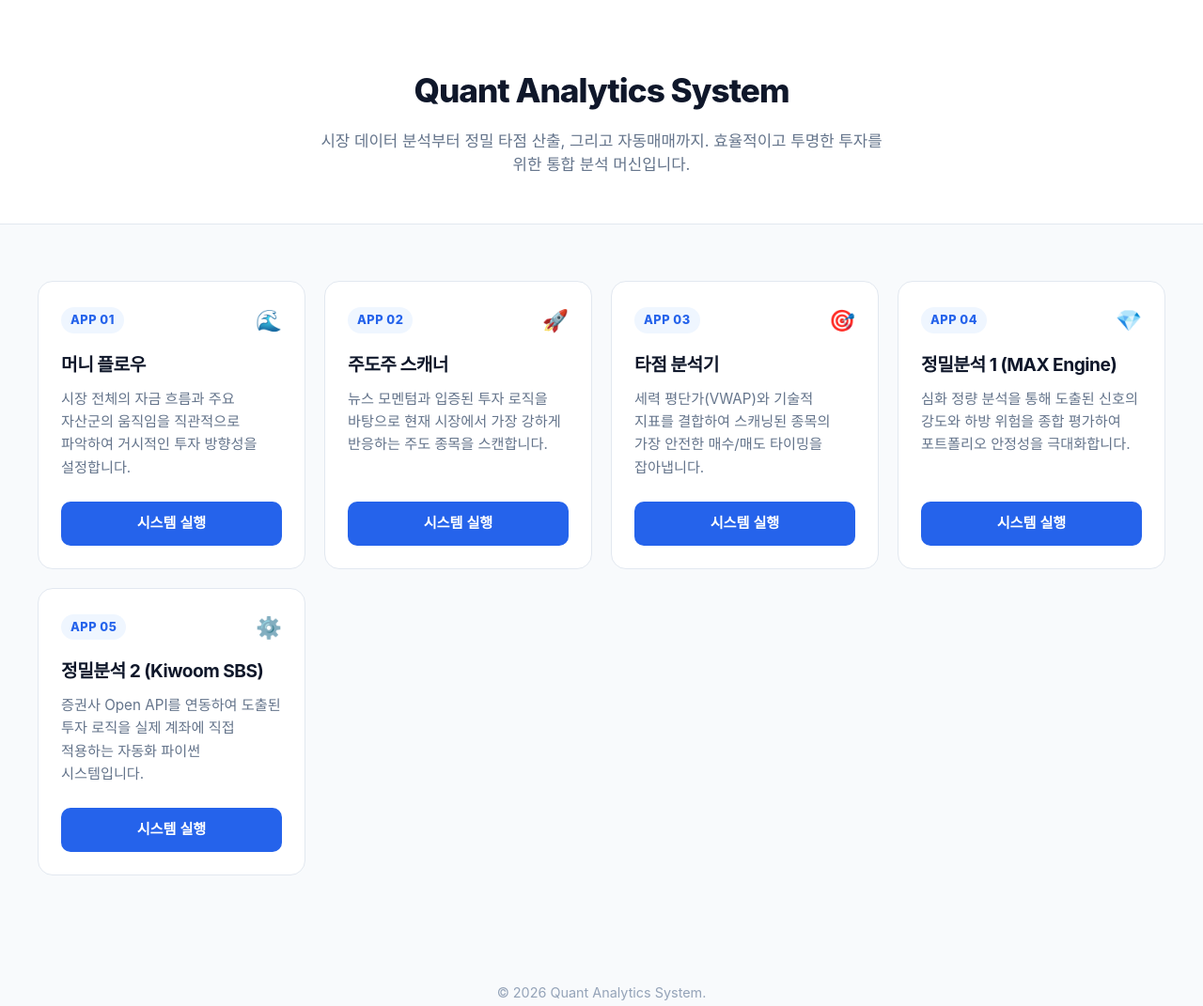
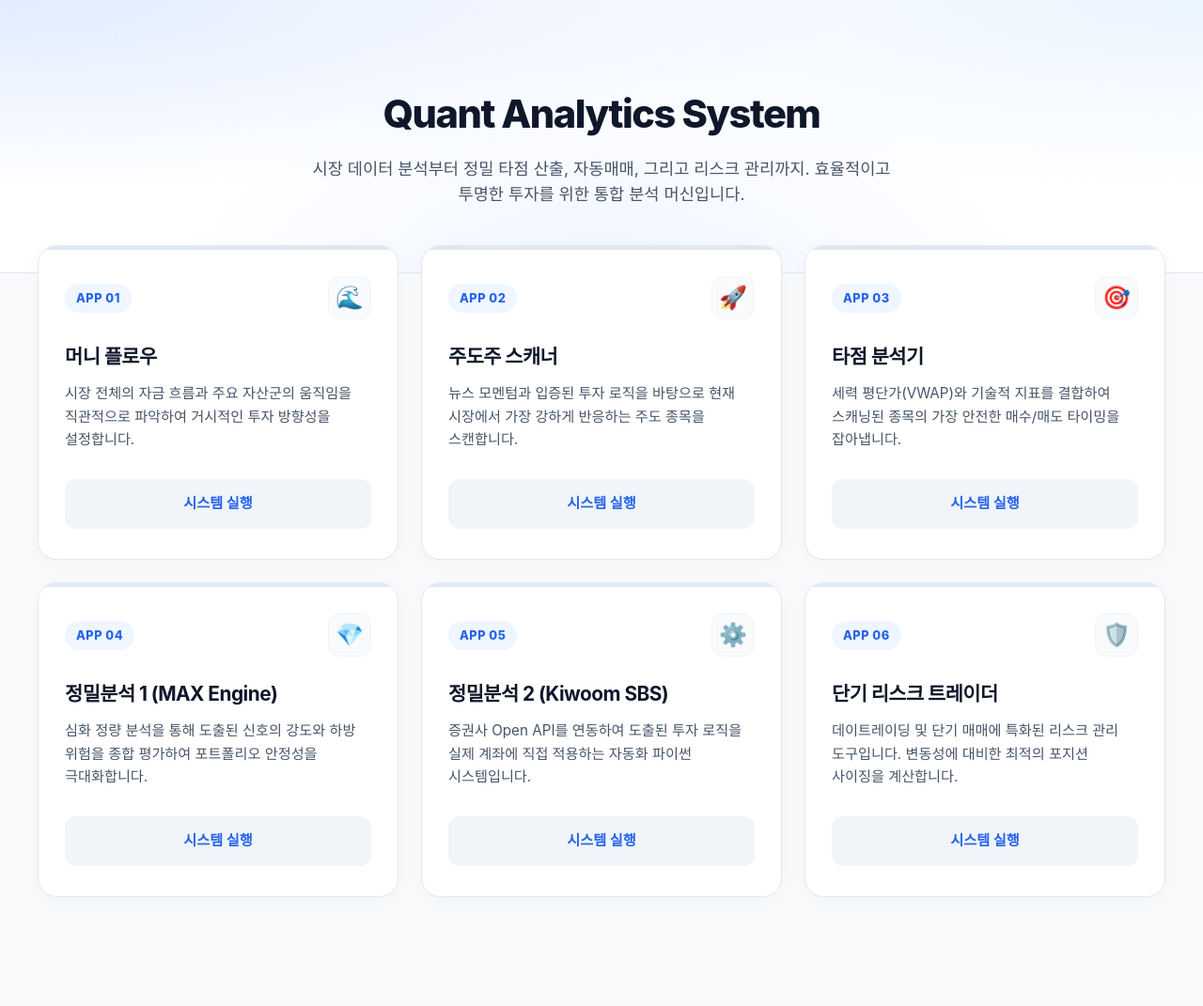
Before and after one commit to jsgglobal/quant-hub, a plain HTML site: page index.html in a window 1280 px wide. Shown: the top 1071 px of the page at 94% size. Drawn offline with Linux system fonts and the light colour scheme.

Commit message:
Revamp index.html with new styles and content
Updated the design and content of the Quant Analytics System web page, enhancing the header, card styles, and adding a new app for risk management.

```diff
--- a/index.html
+++ b/index.html
@@ -5,90 +5,119 @@
     <meta name="viewport" content="width=device-width, initial-scale=1.0">
     <title>Quant Analytics System</title>
     <style>
-        /* 밝고 깔끔한 신뢰감 위주의 컬러 팔레트 */
+        /* 프리미엄 핀테크 스타일 컬러 팔레트 */
         :root {
-            --bg-main: #f8fafc;       /* 밝은 회색/푸른빛 배경 */
-            --card-bg: #ffffff;       /* 순백색 카드 */
-            --text-dark: #0f172a;     /* 짙은 남색 텍스트 (블랙 대체) */
-            --text-light: #64748b;    /* 부드러운 설명 텍스트 */
-            --primary: #2563eb;       /* 신뢰의 상징인 메인 블루 */
-            --primary-hover: #1d4ed8; /* 마우스 오버 시 조금 더 짙은 블루 */
-            --border: #e2e8f0;        /* 연한 테두리 */
+            --bg-main: #f8fafc;
+            --card-bg: #ffffff;
+            --text-dark: #0f172a;
+            --text-light: #475569;
+            --primary: #2563eb;
+            --primary-hover: #1d4ed8;
+            --border: #e2e8f0;
+            --card-shadow: 0 4px 20px rgba(15, 23, 42, 0.03);
+            --card-shadow-hover: 0 20px 40px rgba(37, 99, 235, 0.08);
         }
 
         body {
             margin: 0;
             padding: 0;
-            font-family: 'Pretendard', -apple-system, BlinkMacSystemFont, system-ui, Roboto, 'Apple SD Gothic Neo', 'Noto Sans KR', sans-serif;
+            font-family: 'Pretendard', -apple-system, BlinkMacSystemFont, system-ui, 'Apple SD Gothic Neo', 'Noto Sans KR', sans-serif;
             background-color: var(--bg-main);
             color: var(--text-dark);
             line-height: 1.5;
             -webkit-font-smoothing: antialiased;
         }
 
-        /* 심플한 헤더 */
+        /* 전문가 그래픽: 매쉬 그라데이션 헤더 (사진 없이 코드로 구현한 고급 그래픽) */
         .header {
             text-align: center;
-            padding: 70px 20px 50px;
-            background-color: var(--card-bg);
+            padding: 90px 20px 70px;
+            background-color: #ffffff;
+            background-image:
+                radial-gradient(at 0% 0%, hsla(217,100%,94%,1) 0px, transparent 50%),
+                radial-gradient(at 100% 0%, hsla(210,100%,96%,1) 0px, transparent 50%),
+                radial-gradient(at 50% 100%, hsla(220,100%,97%,1) 0px, transparent 50%);
             border-bottom: 1px solid var(--border);
+            position: relative;
+            overflow: hidden;
         }
 
         .header h1 {
-            font-size: 2.2rem;
+            font-size: 2.6rem;
             margin: 0 0 15px 0;
             font-weight: 800;
-            letter-spacing: -1px;
+            letter-spacing: -1.5px;
             color: var(--text-dark);
+            position: relative;
+            z-index: 1;
         }
 
         .header p {
-            font-size: 1.05rem;
+            font-size: 1.1rem;
             color: var(--text-light);
-            max-width: 600px;
+            max-width: 650px;
             margin: 0 auto;
             word-break: keep-all;
+            position: relative;
+            z-index: 1;
         }
 
         /* 앱 리스트 컨테이너 */
         .container {
             max-width: 1200px;
-            margin: 60px auto;
+            margin: -30px auto 80px; /* 헤더와 자연스럽게 겹치도록 위로 끌어올림 */
             padding: 0 20px;
+            position: relative;
+            z-index: 2;
         }
 
-        /* 확장성을 고려한 자동 정렬 그리드
-           (화면 크기에 따라 3개, 4개씩 자동으로 들어차게 설계됨)
-        */
+        /* 3열 완벽 비율 그리드 (앱 6개에 최적화) */
         .grid {
             display: grid;
-            grid-template-columns: repeat(auto-fill, minmax(280px, 1fr));
-            gap: 20px;
+            grid-template-columns: repeat(auto-fit, minmax(320px, 1fr));
+            gap: 24px;
         }
 
-        /* 미니멀한 카드 디자인 */
+        /* 미니멀 프리미엄 카드 디자인 */
         .card {
             background: var(--card-bg);
             border: 1px solid var(--border);
-            border-radius: 16px;
-            padding: 24px;
-            transition: transform 0.2s ease, box-shadow 0.2s ease, border-color 0.2s ease;
+            border-radius: 20px;
+            padding: 32px 28px;
+            transition: all 0.3s cubic-bezier(0.4, 0, 0.2, 1);
             display: flex;
             flex-direction: column;
+            box-shadow: var(--card-shadow);
+            position: relative;
+            overflow: hidden;
+        }
+
+        /* 카드 상단 포인트 라인 */
+        .card::before {
+            content: '';
+            position: absolute;
+            top: 0; left: 0; right: 0;
+            height: 4px;
+            background: var(--border);
+            transition: background 0.3s ease;
         }
 
         .card:hover {
-            transform: translateY(-5px);
-            box-shadow: 0 12px 24px -8px rgba(37, 99, 235, 0.15);
+            transform: translateY(-8px);
+            box-shadow: var(--card-shadow-hover);
             border-color: #bfdbfe;
         }
 
-        /* 카드 상단: 번호와 이모티콘 */
+        .card:hover::before {
+            background: var(--primary);
+        }
+
+        /* 카드 상단: 번호와 이모티콘 뱃지 */
         .card-header {
             display: flex;
             align-items: center;
             justify-content: space-between;
-            margin-bottom: 16px;
+            margin-bottom: 24px;
         }
 
         .card-number {
@@ -96,20 +125,29 @@
             font-weight: 800;
             color: var(--primary);
             background-color: #eff6ff;
-            padding: 4px 10px;
+            padding: 6px 12px;
             border-radius: 20px;
             letter-spacing: 0.5px;
         }
 
+        /* 이모티콘에 부드러운 배경을 주어 아이콘처럼 보이게 함 */
         .card-emoji {
-            font-size: 1.4rem;
+            font-size: 1.5rem;
+            width: 44px;
+            height: 44px;
+            display: flex;
+            align-items: center;
+            justify-content: center;
+            background: #f8fafc;
+            border-radius: 12px;
+            border: 1px solid #f1f5f9;
         }
 
         /* 카드 내용 */
         .card-title {
-            font-size: 1.2rem;
+            font-size: 1.3rem;
             font-weight: 700;
-            margin: 0 0 10px 0;
+            margin: 0 0 12px 0;
             color: var(--text-dark);
             letter-spacing: -0.5px;
         }
@@ -117,7 +155,7 @@
         .card-desc {
             font-size: 0.95rem;
             color: var(--text-light);
-            margin: 0 0 24px 0;
+            margin: 0 0 30px 0;
             flex-grow: 1;
             line-height: 1.6;
             word-break: keep-all;
@@ -127,18 +165,21 @@
         .card-btn {
             display: block;
             text-align: center;
+            background-color: #f1f5f9;
+            color: var(--primary);
+            text-decoration: none;
+            padding: 14px 0;
+            border-radius: 12px;
+            font-weight: 700;
+            font-size: 0.95rem;
+            transition: all 0.2s;
+            border: 1px solid transparent;
+        }
+
+        .card:hover .card-btn {
             background-color: var(--primary);
             color: #ffffff;
-            text-decoration: none;
-            padding: 12px 0;
-            border-radius: 10px;
-            font-weight: 600;
-            font-size: 0.95rem;
-            transition: background-color 0.2s;
-        }
-
-        .card-btn:hover {
-            background-color: var(--primary-hover);
+            box-shadow: 0 4px 12px rgba(37, 99, 235, 0.2);
         }
 
         footer {
@@ -147,13 +188,21 @@
             color: #94a3b8;
             font-size: 0.9rem;
         }
+
+        /* 모바일 최적화 */
+        @media (max-width: 768px) {
+            .header { padding: 60px 20px 60px; }
+            .header h1 { font-size: 2.2rem; }
+            .container { margin-top: -20px; }
+            .grid { grid-template-columns: 1fr; }
+        }
     </style>
 </head>
 <body>
 
     <header class="header">
         <h1>Quant Analytics System</h1>
-        <p>시장 데이터 분석부터 정밀 타점 산출, 그리고 자동매매까지. 효율적이고 투명한 투자를 위한 통합 분석 머신입니다.</p>
+        <p>시장 데이터 분석부터 정밀 타점 산출, 자동매매, 그리고 리스크 관리까지. 효율적이고 투명한 투자를 위한 통합 분석 머신입니다.</p>
     </header>
 
     <div class="container">
@@ -209,11 +258,21 @@
                 <a href="https://kiwoomsbspy-metqtkeblhuffdzkfo3qen.streamlit.app" target="_blank" class="card-btn">시스템 실행</a>
             </div>
 
+            <div class="card">
+                <div class="card-header">
+                    <span class="card-number">APP 06</span>
+                    <span class="card-emoji">🛡️</span>
+                </div>
+                <h2 class="card-title">단기 리스크 트레이더</h2>
+                <p class="card-desc">데이트레이딩 및 단기 매매에 특화된 리스크 관리 도구입니다. 변동성에 대비한 최적의 포지션 사이징을 계산합니다.</p>
+                <a href="https://intradayrisktrader-x9wcgvj8z7jfrappb6z5t8c.streamlit.app/" target="_blank" class="card-btn">시스템 실행</a>
+            </div>
+
         </div>
     </div>
 
     <footer>
-        <p>&copy; 2026 Quant Analytics System.</p>
+        <p>&copy; 2026 Quant Analytics System. Data-Driven Investment Machine.</p>
     </footer>
 
 </body>
```
